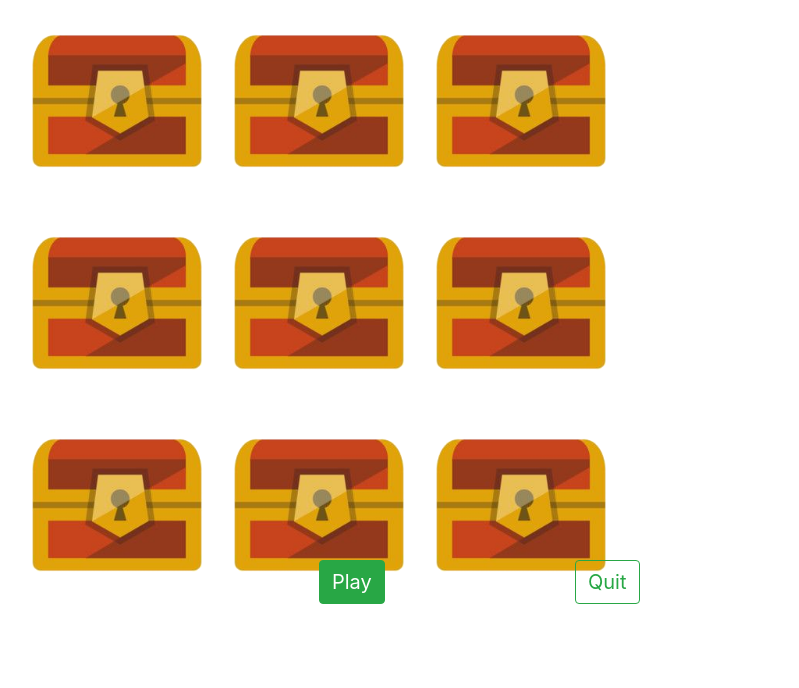
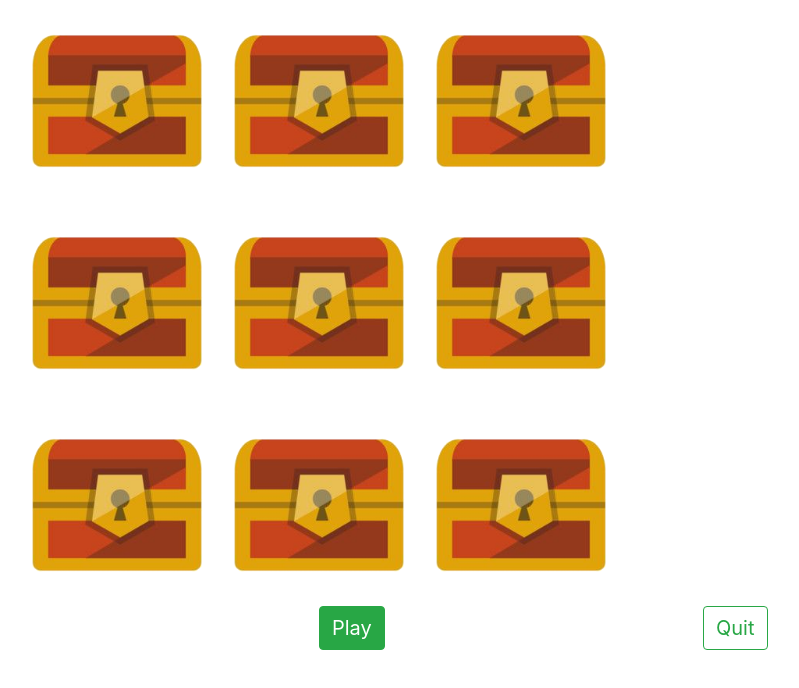
Before and after one commit to JenniferYe25/PracticeReact, a React (Create React App) app: page / in a window 1280 px wide. Both pictures are taken after a click on the button "Start". Shown: the top 688 px of the page, without its empty margins (321-1120 px from the left). Built offline with nearby package versions, Linux system fonts and the light colour scheme.

Commit message:
Lowered buttons

```diff
--- a/src/Components/Buttons/Buttons.css
+++ b/src/Components/Buttons/Buttons.css
@@ -7,12 +7,10 @@
     font-size: 20px;
     position: absolute;
     left: 50%;
-    top: 70%;
 }
 
 #quit{
     position: absolute;
     font-size: 20px;
-    left: 70%;
-    top: 70%;
+    left: 80%;
 }
```
